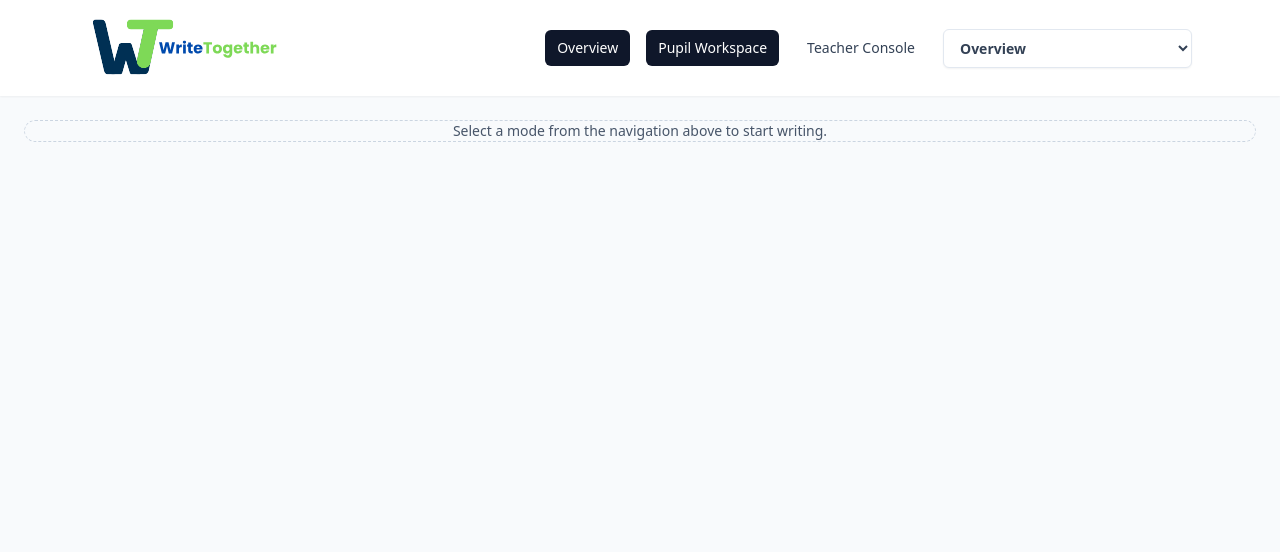
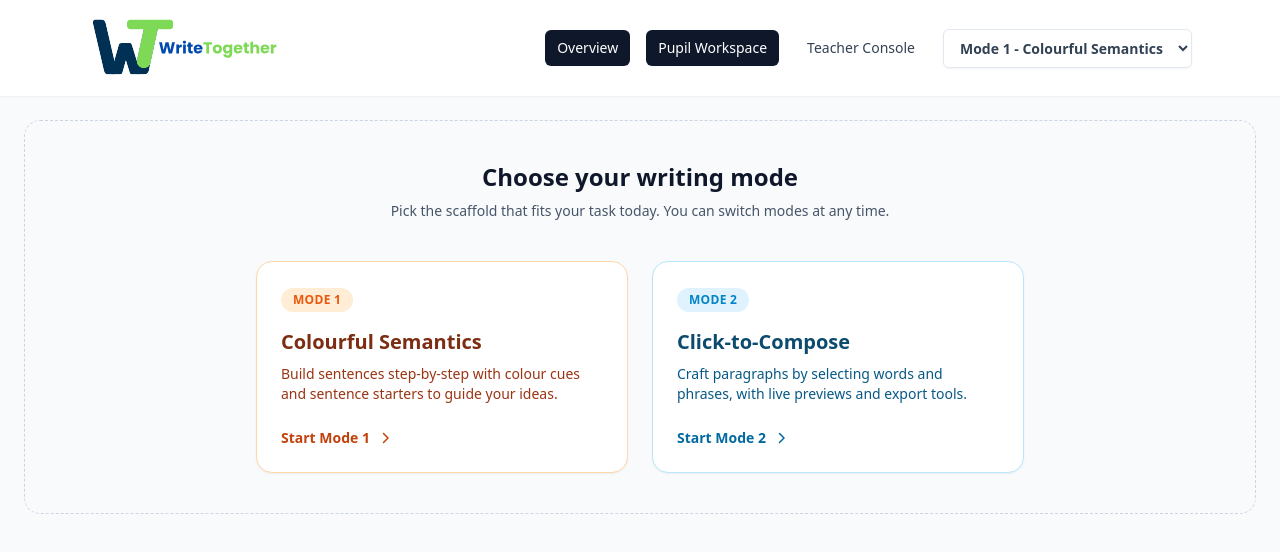
Before and after one commit to GreatTrog/WriteTogether, a React (Vite) app in the folder apps/web/: page /pupil in a window 1280 px wide. Shown: the top 552 px of the page. Built offline with nearby package versions, Linux system fonts and the light colour scheme.

Commit message:
Updates to Pupil Workspace Overview

```diff
--- a/apps/web/src/components/ShellLayout.tsx
+++ b/apps/web/src/components/ShellLayout.tsx
@@ -30,11 +30,7 @@ const ShellLayout = ({ children }: PropsWithChildren) => {
     pupilModes
       .slice()
       .sort((a, b) => b.path.length - a.path.length)
-      .find((mode) =>
-        mode.path === "/pupil"
-          ? normalisedPath === "/pupil"
-          : normalisedPath.startsWith(mode.path),
-      ) ?? pupilModes[0];
+      .find((mode) => normalisedPath.startsWith(mode.path)) ?? pupilModes[0];
 
   useEffect(() => {
     if (!menuContent) {
--- a/apps/web/src/constants/pupilModes.ts
+++ b/apps/web/src/constants/pupilModes.ts
@@ -1,6 +1,5 @@
 // Ordered menu definitions consumed by the shell when rendering the pupil mode switcher.
 export const pupilModes = [
-  { label: "Overview", path: "/pupil" },
   { label: "Mode 1 - Colourful Semantics", path: "/pupil/mode-one" },
   { label: "Mode 2 - Click-to-Compose", path: "/pupil/mode-two" },
 ] as const;
--- a/apps/web/src/pages/PupilWorkspace.tsx
+++ b/apps/web/src/pages/PupilWorkspace.tsx
@@ -1,4 +1,4 @@
-import { Route, Routes } from "react-router-dom";
+import { Link, Route, Routes } from "react-router-dom";
 import ModeOneBuilder from "../sections/mode-one/ModeOneBuilder";
 import ModeTwoWorkspace from "../sections/mode-two/ModeTwoWorkspace";
 
@@ -11,8 +11,83 @@ const PupilWorkspace = () => {
           <Route
             index
             element={
-              <div className="flex h-full w-full flex-col items-center justify-center rounded-2xl border border-dashed border-slate-300 bg-slate-50 text-center text-sm text-slate-600">
-                <p>Select a mode from the navigation above to start writing.</p>
+              <div className="flex h-full w-full flex-col items-center justify-center gap-10 rounded-2xl border border-dashed border-slate-300 bg-slate-50 px-6 py-10 text-center text-slate-600">
+                <div className="max-w-2xl space-y-2">
+                  <h2 className="text-2xl font-semibold text-slate-900">Choose your writing mode</h2>
+                  <p className="text-sm text-slate-600">
+                    Pick the scaffold that fits your task today. You can switch modes at any time.
+                  </p>
+                </div>
+                <div className="grid w-full max-w-3xl gap-6 md:grid-cols-2">
+                  <Link
+                    to="/pupil/mode-one"
+                    className="group flex h-full flex-col justify-between rounded-2xl border border-orange-200 bg-white p-6 text-left shadow-sm transition-transform duration-200 hover:-translate-y-1 hover:border-orange-300 hover:shadow-lg focus-visible:outline focus-visible:outline-2 focus-visible:outline-offset-2 focus-visible:outline-orange-400"
+                  >
+                    <div>
+                      <span className="inline-flex items-center rounded-full bg-orange-100 px-3 py-1 text-xs font-semibold uppercase tracking-wide text-orange-600">
+                        Mode 1
+                      </span>
+                      <h3 className="mt-4 text-xl font-semibold text-orange-900">
+                        Colourful Semantics
+                      </h3>
+                      <p className="mt-2 text-sm text-orange-800">
+                        Build sentences step-by-step with colour cues and sentence starters to guide
+                        your ideas.
+                      </p>
+                    </div>
+                    <span className="mt-6 inline-flex items-center text-sm font-semibold text-orange-700 transition group-hover:text-orange-800">
+                      Start Mode 1
+                      <svg
+                        className="ml-2 h-4 w-4"
+                        viewBox="0 0 16 16"
+                        fill="none"
+                        xmlns="http://www.w3.org/2000/svg"
+                      >
+                        <path
+                          d="M5.5 3.5L10 8l-4.5 4.5"
+                          stroke="currentColor"
+                          strokeWidth="1.5"
+                          strokeLinecap="round"
+                          strokeLinejoin="round"
+                        />
+                      </svg>
+                    </span>
+                  </Link>
+                  <Link
+                    to="/pupil/mode-two"
+                    className="group flex h-full flex-col justify-between rounded-2xl border border-sky-200 bg-white p-6 text-left shadow-sm transition-transform duration-200 hover:-translate-y-1 hover:border-sky-300 hover:shadow-lg focus-visible:outline focus-visible:outline-2 focus-visible:outline-offset-2 focus-visible:outline-sky-400"
+                  >
+                    <div>
+                      <span className="inline-flex items-center rounded-full bg-sky-100 px-3 py-1 text-xs font-semibold uppercase tracking-wide text-sky-600">
+                        Mode 2
+                      </span>
+                      <h3 className="mt-4 text-xl font-semibold text-sky-900">
+                        Click-to-Compose
+                      </h3>
+                      <p className="mt-2 text-sm text-sky-800">
+                        Craft paragraphs by selecting words and phrases, with live previews and
+                        export tools.
+                      </p>
+                    </div>
+                    <span className="mt-6 inline-flex items-center text-sm font-semibold text-sky-700 transition group-hover:text-sky-800">
+                      Start Mode 2
+                      <svg
+                        className="ml-2 h-4 w-4"
+                        viewBox="0 0 16 16"
+                        fill="none"
+                        xmlns="http://www.w3.org/2000/svg"
+                      >
+                        <path
+                          d="M5.5 3.5L10 8l-4.5 4.5"
+                          stroke="currentColor"
+                          strokeWidth="1.5"
+                          strokeLinecap="round"
+                          strokeLinejoin="round"
+                        />
+                      </svg>
+                    </span>
+                  </Link>
+                </div>
               </div>
             }
           />
--- a/apps/web/src/sections/mode-two/ModeTwoWorkspace.css
+++ b/apps/web/src/sections/mode-two/ModeTwoWorkspace.css
@@ -288,6 +288,29 @@
   line-height: 1.6;
   color: var(--mode-two-color-primary);
   box-shadow: var(--mode-two-shadow-inner);
+}
+
+.mode-two-editor-surface {
+  position: relative;
+}
+
+.mode-two-export-toast {
+  position: absolute;
+  top: var(--mode-two-spacing-sm);
+  left: 50%;
+  transform: translateX(-50%);
+  z-index: 2;
+  display: inline-flex;
+  align-items: center;
+  justify-content: center;
+  padding: var(--mode-two-spacing-sm) var(--mode-two-spacing-lg);
+  background-color: rgba(15, 23, 42, 0.92);
+  color: #ffffff;
+  border-radius: var(--mode-two-radius-md);
+  font-size: var(--mode-two-font-size-sm);
+  font-weight: 600;
+  box-shadow: 0 6px 18px rgba(15, 23, 42, 0.25);
+  pointer-events: none;
 }
 
 .mode-two-editor:focus-within {
--- a/apps/web/src/store/useTeacherStore.ts
+++ b/apps/web/src/store/useTeacherStore.ts
@@ -193,7 +193,16 @@ export const useTeacherStore = create<TeacherStore>()(
           id: createId(),
         };
         set((state) => ({
-          sharedFiles: [record, ...state.sharedFiles],
+          sharedFiles: [
+            record,
+            ...state.sharedFiles.filter((existing) => {
+              const sameIdentity =
+                existing.filename === record.filename &&
+                existing.username === record.username &&
+                (existing.savedAt === record.savedAt || existing.dataUrl === record.dataUrl);
+              return !sameIdentity;
+            }),
+          ],
         }));
       },
     }),
```
Also changed, not shown: apps/web/src/sections/mode-two/ModeTwoWorkspace.tsx (+42 -33 lines).
